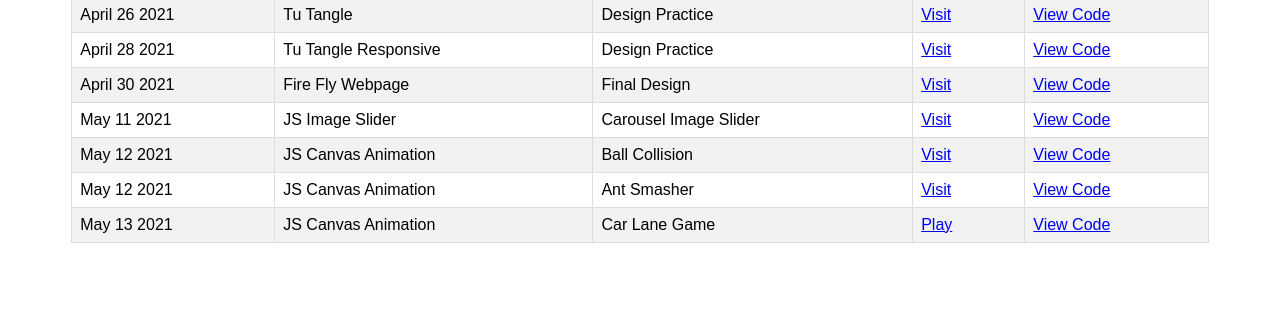
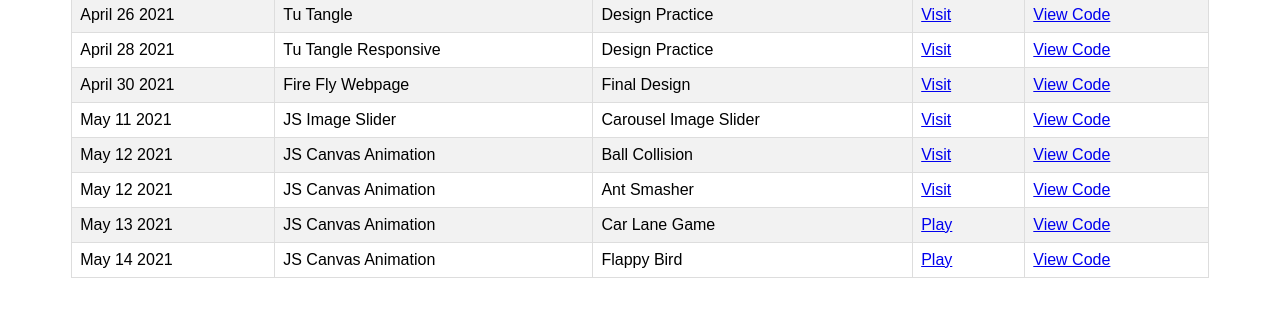
Before and after one commit to Irajan/irajan.github.io, a plain HTML site: page index.html in a window 1280 px wide. Shown: the part 126-442 px from the top of the page. Drawn offline with Linux system fonts and the light colour scheme.

Commit message:
Add flappy bird to the table

```diff
--- a/index.html
+++ b/index.html
@@ -96,7 +96,13 @@
           <td><a href="https://irajan.github.io/JS-assignment/carLaneGame/">Play</a></td>
           <td><a href="https://github.com/Irajan/irajan.github.io/tree/master/JS-assignment/carLaneGame">View Code</a></td>
         </tr>
-
+         <tr>
+          <td>May 14 2021</td>
+          <td>JS Canvas Animation</td>
+          <td>Flappy Bird</td>
+          <td><a href="https://irajan.github.io/JS-assignment/flappyBird/">Play</a></td>
+          <td><a href="https://github.com/Irajan/irajan.github.io/tree/master/JS-assignment/flappyBird">View Code</a></td>
+        </tr>
       </table>
 </body>
 </html>
```
